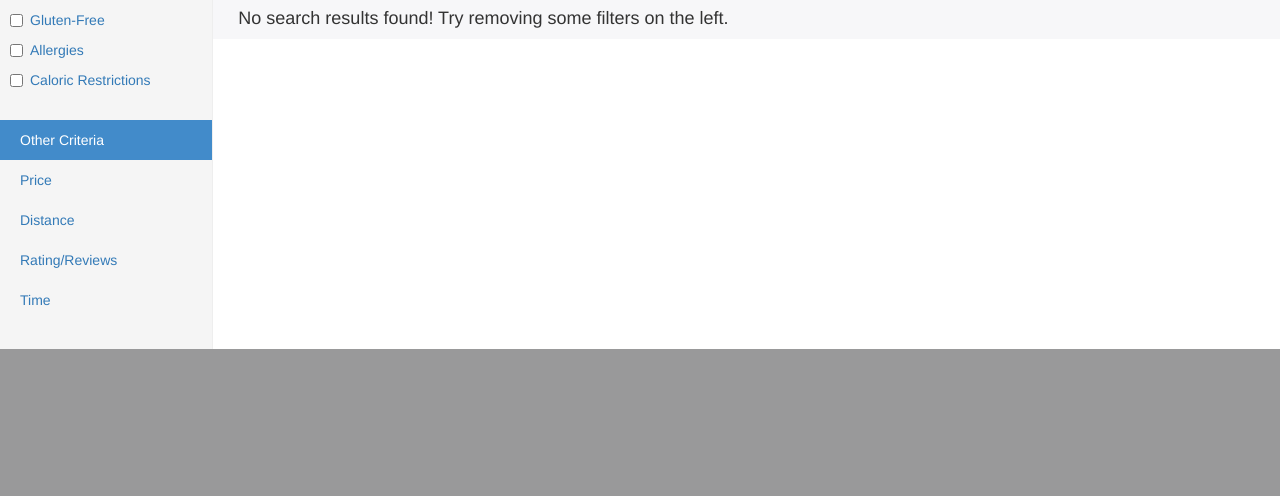
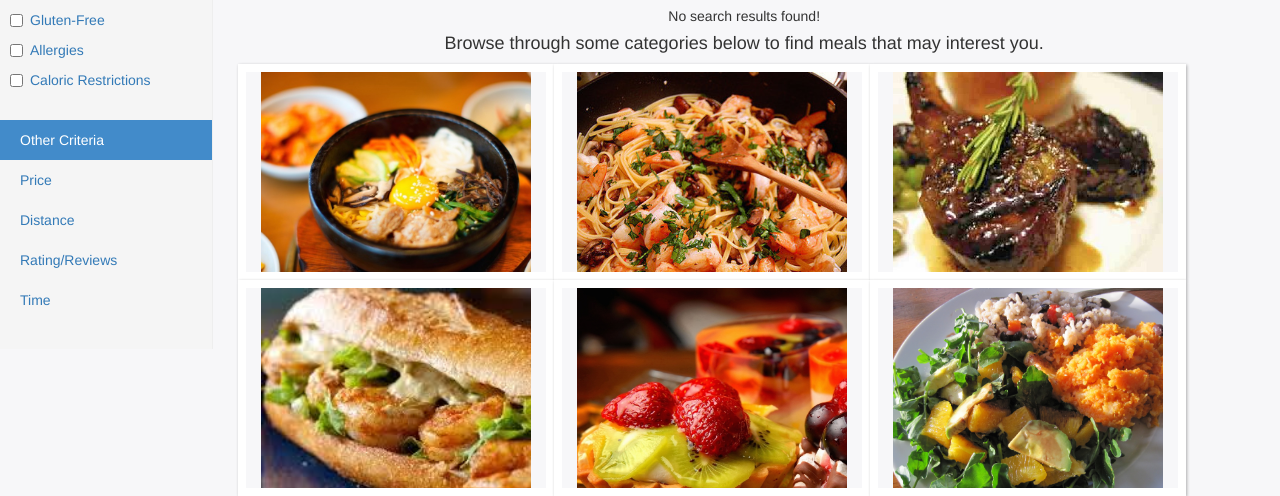
Before and after one commit to lannify/food, a CodeIgniter app: page /index.php/views/results in a window 1280 px wide. Shown: the part 451-947 px from the top of the page. Before the commit the page ends 800 px from the top, so only its background shows below. Run offline with CodeIgniter, Linux system fonts and the light colour scheme; some libraries are stand-ins or nearby versions.

Commit message:
Added results view for when no search results are found

```diff
--- a/application/views/results.php
+++ b/application/views/results.php
@@ -214,7 +214,9 @@
 ?>
               <div class="col-sm-6 col-md-4">
                   <div class="thumbnail">
-                    <img src="/assets/images/meal-japanese.jpg" alt="1" style="position: relative; top: 0; left: 0;">
+                    <a href=<?="/views/meal/".$search_result['meal_id']?>>
+                      <img src="/assets/images/meal-japanese.jpg" alt="1" style="position: relative; top: 0; left: 0;">
+                    </a>
                     <img class="small-chef-picture" src="/assets/images/chef-results-2.jpeg" alt="chef1"/>
                     <div class="caption">
 <?php
@@ -222,7 +224,7 @@
                     echo "<p>".$search_result['description']."</p>";
                     echo "<p>".$search_result['meal_date']."</p>";
 ?>
-                      <p><a href=<?="/meals/meal/".$search_result['meal_id']?> class="btn btn-primary" role="button">Book this meal!</a></p>
+                      <p><a href=<?="/views/meal/".$search_result['meal_id']?> class="btn btn-primary" role="button">Book this meal!</a></p>
                     </div>
                   </div>
               </div>
@@ -233,9 +235,63 @@
           else
           {
 ?>
-                  <div class="row">
-                    <h4>No search results found! Try removing some filters on the left.</h4>
+                  <div class="row" style="text-align: center;">
+                    <h5>No search results found!</h5>
+                    <h4>Browse through some categories below to find meals that may interest you.</h4>
                   </div>
+                  <div class="col-xs-3 col-md-3 col-lg-3 ih-item square colored effect6 from_top_and_bottom">
+            <a href="/landings/search_category/70">
+              <div class="img"><img src="/assets/images/meal-korean.jpg" alt="umsik"></div>
+              <div class="info">
+                <h3>Korean</h3>
+                <p>Click to discover Korean food near you</p>
+            </div></a>
+          </div>
+          <div class="col-xs-3 col-md-3 col-lg-3 ih-item square colored effect6 from_top_and_bottom">
+            <a href="/landings/search_category/68">
+              <div class="img"><img src="/assets/images/meal-italian.jpg" alt="italian"></div>
+              <div class="info">
+                <h3>Italian</h3>
+                <p>Click to discover Italian food near you</p>
+              </div>
+            </a>
+          </div>
+          <div class="col-xs-3 col-md-3 col-lg-3 ih-item square colored effect6 from_top_and_bottom">
+            <a href="/landings/search_category/110">
+              <div class="img"><img src="/assets/images/meal-steak.jpg" alt="steak"></div>
+              <div class="info">
+                <h3>Steakhouses</h3>
+                <p>Click to discover fine dining near you</p>
+              </div>
+            </a>
+          </div>
+          <div class="col-xs-3 col-md-3 col-lg-3 ih-item square colored effect6 from_top_and_bottom">
+            <a href="/landings/search_category/99">
+              <div class="img"><img src="/assets/images/meal-sandwich.jpeg" alt="sandwich"></div>
+              <div class="info">
+                <h3>Seafood</h3>
+                <p>Click to discover Seafood food near you</p>
+              </div>
+            </a>
+          </div>
+          <div class="col-xs-3 col-md-3 col-lg-3 ih-item square colored effect6 from_top_and_bottom">
+            <a href="/landings/search_category/22">
+              <div class="img"><img src="/assets/images/meal-dessert.jpg" alt="dessert"></div>
+              <div class="info">
+                <h3>Sweets</h3>
+                <p>Click for delicious desserts</p>
+              </div>
+          </a>
+          </div>
+          <div class="col-xs-3 col-md-3 col-lg-3 ih-item square colored effect6 from_top_and_bottom">
+            <a href="/landings/search_category/126">
+              <div class="img"><img src="/assets/images/meal-vegetarian.jpg" alt="veggie"></div>
+              <div class="info">
+                <h3>Vegetarian</h3>
+                <p>Click for vegetarian options</p>
+              </div>
+            </a>
+          </div>
 <?php
           }
 ?>
```
Also changed, not shown: application/controllers/landings.php (+1 -18 lines), application/views/landing.php (indentation only).
